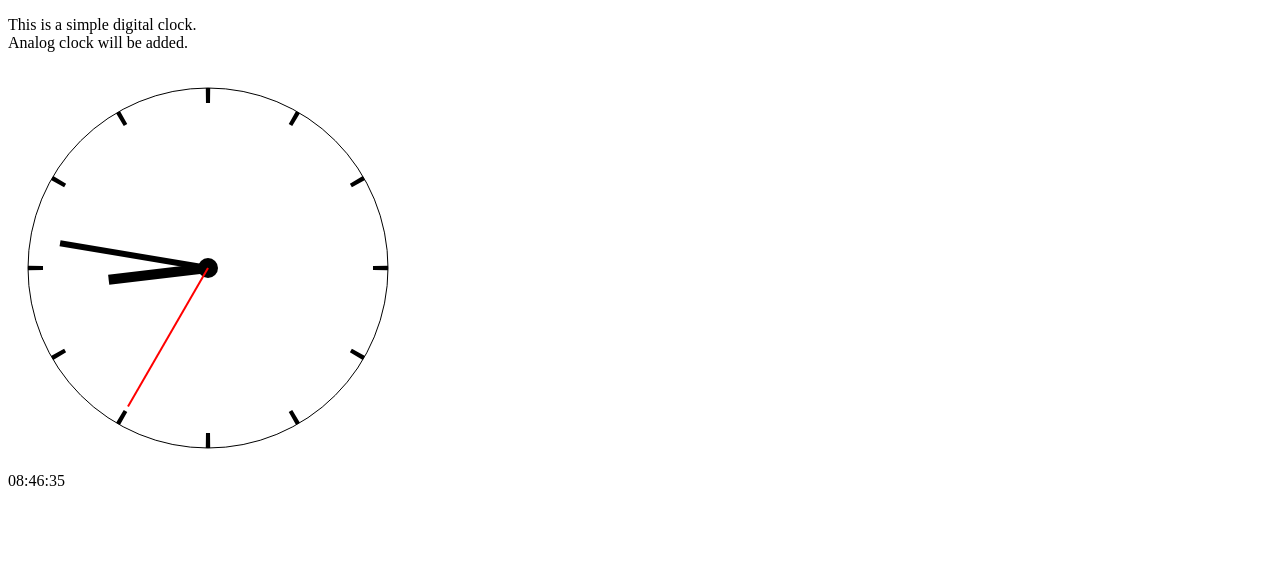
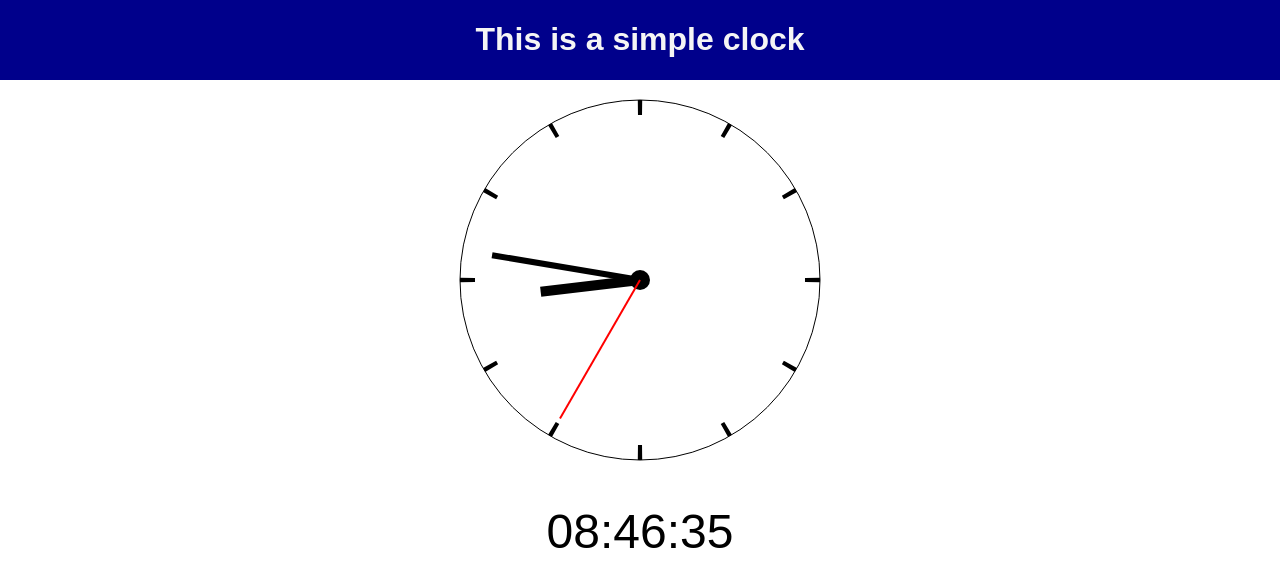
Before and after one commit to Behzad-nm/Clock, a plain HTML site: page index.html in a window 1280 px wide. Drawn offline with Linux system fonts and the light colour scheme.

Commit message:
Add basic css

```diff
--- a/index.html
+++ b/index.html
@@ -9,7 +9,7 @@
   </head>
   <body>
     <header>
-      <p>This is a simple digital clock.<br>Analog clock will be added.</p>
+      <h1>This is a simple clock</h1>
     </header>
     <main class="main">
       <div id="analog">
@@ -30,8 +30,7 @@
                 M58.12 284.24 L56.11 280.75 L43.03 288.09 L45.23 291.90
                 M35.01 197.98 L35.01 202.02 L20.01 202.2 L20.01 197.80
                 M58.12 115.76 L56.11 119.25 L43.03 111.91 L45.23 108.1
-                M119.25 56.11 L115.76 58.12 L108.1 45.23 L111.91 43.03
-                "/>
+                M119.25 56.11 L115.76 58.12 L108.1 45.23 L111.91 43.03"/>
         </svg>
       </div>
       <div id="digital">00:00:00</div>
--- a/style.css
+++ b/style.css
@@ -0,0 +1,26 @@
+body {
+  margin: 0;
+}
+header {
+  font-family: sans-serif;
+  font-size: 1em;
+  color: #f5f5f5;
+  display: flex;
+  justify-content: center;
+  background: #00008B;
+}
+
+main {
+  font-family: sans-serif;
+  display: flex;
+  flex-direction: column;
+  align-items: center;
+}
+
+#analog {
+  margin-bottom: 20px;
+}
+
+#digital {
+  font-size: 3em;
+}
```
